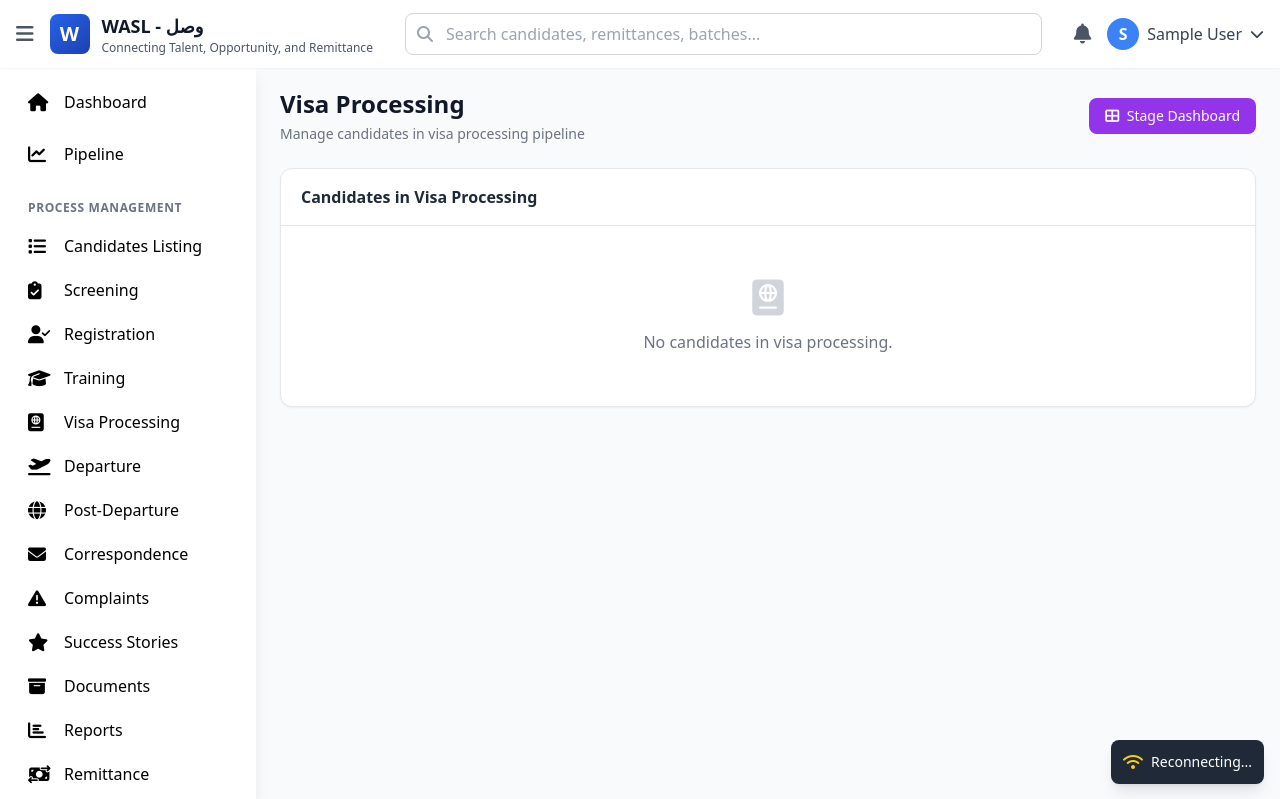
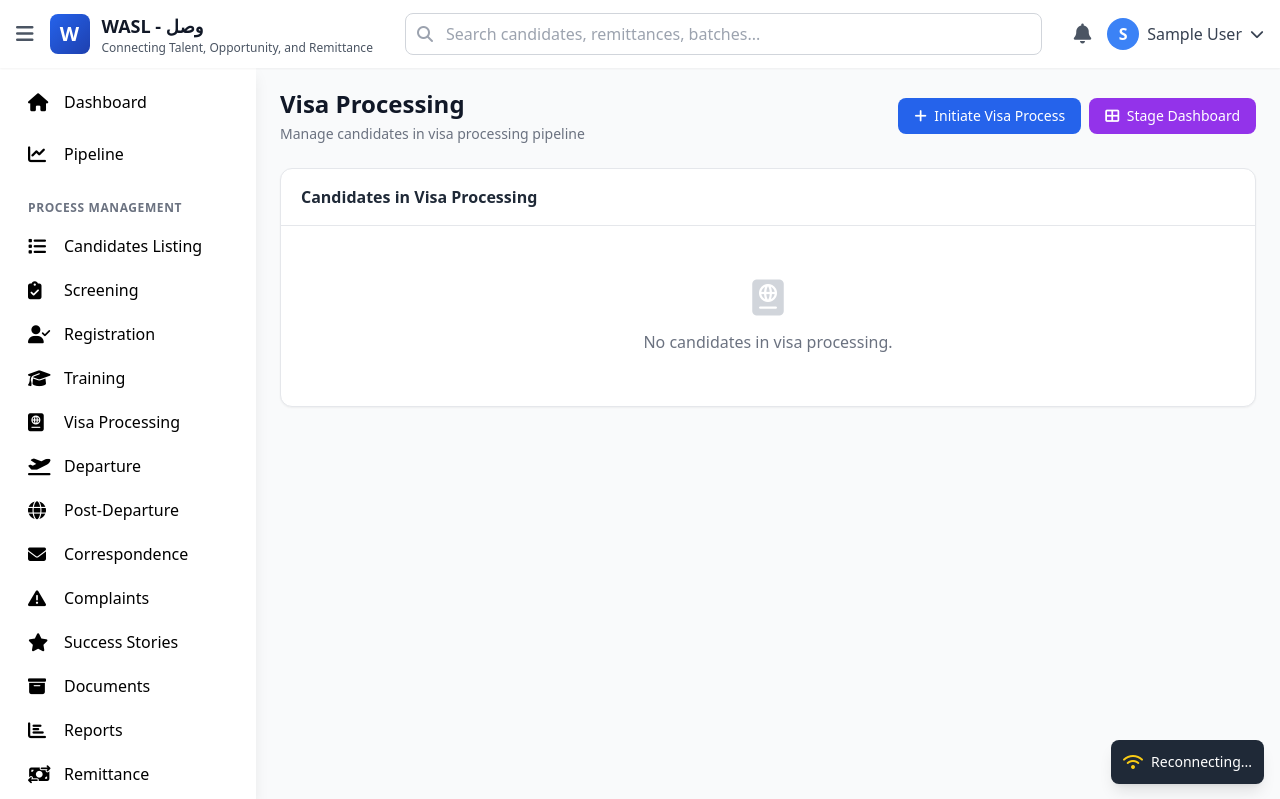
Before and after one commit to haseebayazi/btevta, a Laravel app: page /visa-processing in a window 1280 px wide. Shown: the top 799 px of the page. Run offline with Laravel 12, Linux system fonts and the light colour scheme; the visitor is signed in with stand-in values (Sample User, id 1); data that the repository does not hold is empty; parts of the project's set-up code (start-up, migrations or seed data) failed here and were passed over; some libraries are stand-ins or nearby versions.

Commit message:
Add 'Initiate Visa Process' button to visa processing index page
The index page was missing a direct entry point to start visa processing
for TRAINING_COMPLETED candidates. Button is gated behind the create policy.

https://claude.ai/code/session_019yLNHc93Chbn4PrUHNDZQJ

```diff
--- a/resources/views/visa-processing/index.blade.php
+++ b/resources/views/visa-processing/index.blade.php
@@ -11,6 +11,11 @@
             <p class="text-gray-500 text-sm mt-1">Manage candidates in visa processing pipeline</p>
         </div>
         <div class="mt-3 sm:mt-0 flex space-x-2">
+            @can('create', App\Models\VisaProcess::class)
+            <a href="{{ route('visa-processing.create') }}" class="bg-blue-600 hover:bg-blue-700 text-white px-4 py-2 rounded-lg text-sm">
+                <i class="fas fa-plus mr-1"></i> Initiate Visa Process
+            </a>
+            @endcan
             <a href="{{ route('visa-processing.hierarchical-dashboard') }}" class="bg-purple-600 hover:bg-purple-700 text-white px-4 py-2 rounded-lg text-sm">
                 <i class="fas fa-th-large mr-1"></i> Stage Dashboard
             </a>
```
